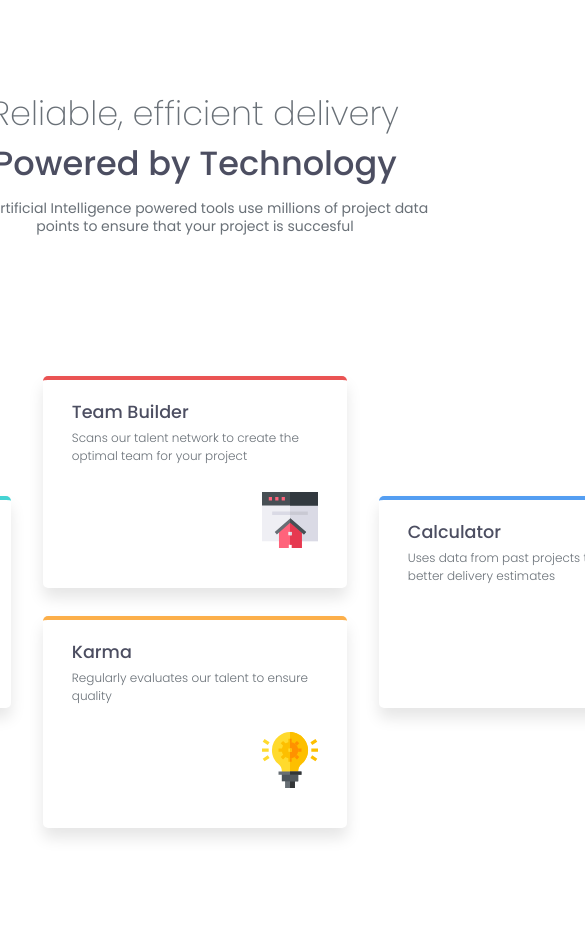
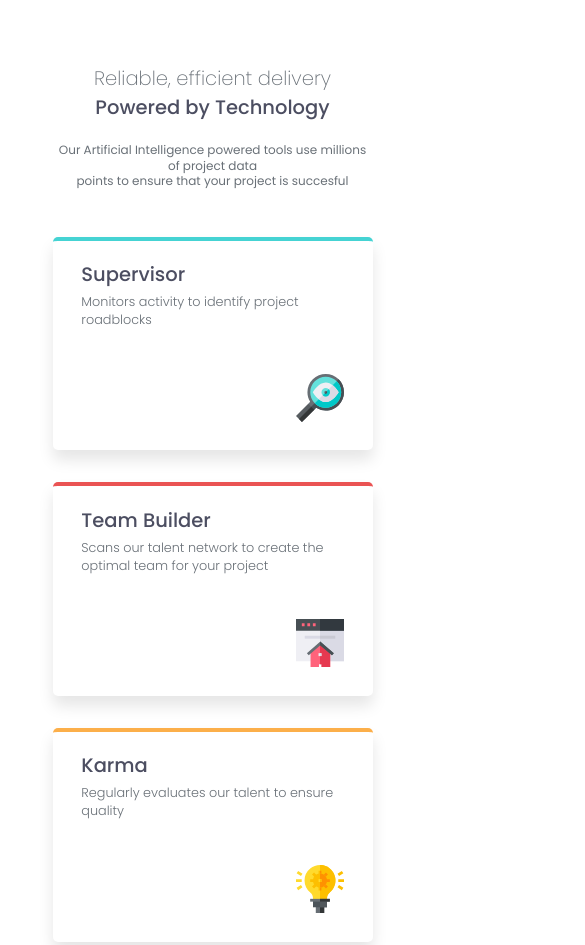
Before and after one commit to Rxunak/Four-Card-CSS-GRID-Challenge-, a plain HTML site: page index.html in a window 390 px wide. Shown: the top 945 px of the page, 585 px wide, since content can reach past the window. Drawn offline with Linux system fonts and the light colour scheme.

Commit message:
Completed Mobile Screen and Design

```diff
--- a/styles.scss
+++ b/styles.scss
@@ -4,11 +4,12 @@ body {
   background-color: $White;
   margin: 0px;
   font-family: "Poppins", serif;
+  padding: 0;
 }
 
 .gridContainer {
   display: grid;
-  grid-template-columns: repeat(3, 19rem);
+  grid-template-columns: repeat(3, minmax(200px, 19rem));
   grid-template-rows: repeat(4, 13rem);
   gap: 2rem;
   height: 40rem;
@@ -38,7 +39,7 @@ body {
 }
 
 .infoTitle {
-  font-size: 1.1rem;
+  font-size: clamp(0.75rem, 1.5vw, 1.1rem);
   color: $GreyDark;
   font-weight: 500;
   margin: 0;
@@ -47,7 +48,7 @@ body {
 
 .infoTitleTwo {
   margin: 0;
-  font-size: 12px;
+  font-size: 0.75rem;
   color: $Grey;
   font-weight: 300;
 }
@@ -108,14 +109,14 @@ body {
 }
 
 .headingOne {
-  font-size: 2.1rem;
+  font-size: clamp(2rem, 2.5vw, 2.2rem);
   font-weight: 200;
   margin: 0;
   color: $Grey;
 }
 
 .headingTwo {
-  font-size: 2.1rem;
+  font-size: clamp(2rem, 2.5vw, 2.2rem);
   font-weight: 500;
   margin: 0;
   color: $GreyDark;
@@ -124,9 +125,115 @@ body {
 .description {
   text-align: center;
   color: $Grey;
-  font-size: 14px;
+  font-size: clamp(0.75rem, 2.5vw, 0.8rem);
   margin: 0;
   font-weight: 400;
   margin-top: 10px;
   line-height: 130%;
 }
+@media only screen and (max-width: 600px) {
+  body {
+    margin-top: 1rem;
+    margin-bottom: 1rem;
+  }
+  .mainContainer {
+    // outline: 2px solid black;
+    width: 100%;
+    min-width: 425px;
+    height: auto;
+    margin: 0 auto;
+    padding: 0;
+    box-sizing: border-box;
+    padding-top: 1rem;
+    padding-bottom: 1rem;
+  }
+
+  .parentContainer {
+    // outline: 2px solid blue;
+    width: 100%;
+    max-width: 320px;
+    //  margin: 0 auto;
+    height: auto;
+    justify-content: center;
+    align-items: center;
+  }
+
+  .informationContainer {
+    margin: 0;
+    width: 100%;
+    display: flex;
+    text-align: center;
+    padding-top: 2rem;
+    height: auto;
+    // outline: 2px solid black;
+    margin-bottom: 2rem;
+  }
+
+  .headingOne {
+    font-size: clamp(1rem, 5vw, 1.4rem);
+  }
+  .headingTwo {
+    font-size: clamp(1rem, 5vw, 1.8rem);
+    margin-bottom: 10px;
+  }
+  .description {
+    text-align: center;
+    font-size: clamp(12px, 3vw, 16px);
+  }
+
+  .gridContainer {
+    // outline: 2px solid brown;
+    display: grid;
+    grid-template-columns: repeat(1, 1fr);
+    grid-template-rows: repeat(5, 1fr);
+    gap: 2rem;
+    height: auto;
+    width: 100%;
+    padding: 1rem;
+  }
+
+  .grid-item {
+    display: flex;
+    flex-direction: column;
+    height: auto;
+    min-height: 150px;
+    width: 100%;
+    background-color: $White;
+    border-radius: 5px;
+    box-shadow: 0 10px 15px 0 rgba(0, 0, 0, 0.1);
+  }
+
+  .grid-item1 {
+    border-top: 4px solid $Cyan;
+    grid-row: 1 / 1;
+  }
+
+  .grid-item2 {
+    border-top: 4px solid $Red;
+    grid-row: 2 / 3;
+  }
+
+  .grid-item3 {
+    border-top: 4px solid $Orange;
+    grid-row: 3 /4;
+  }
+
+  .grid-item4 {
+    border-top: 4px solid $Blue;
+    grid-row: 4/ 4;
+  }
+
+  .infoTitle {
+    font-size: clamp(1rem, 5vw, 1.4rem);
+  }
+
+  .infoTitleTwo {
+    font-size: clamp(0.5rem, 5vw, 0.8rem);
+  }
+
+  .iconsImage {
+    padding-top: 1.3rem;
+    width: 3rem
+
+  }
+}
```
Also changed, not shown: styles.css, 1 other file.
